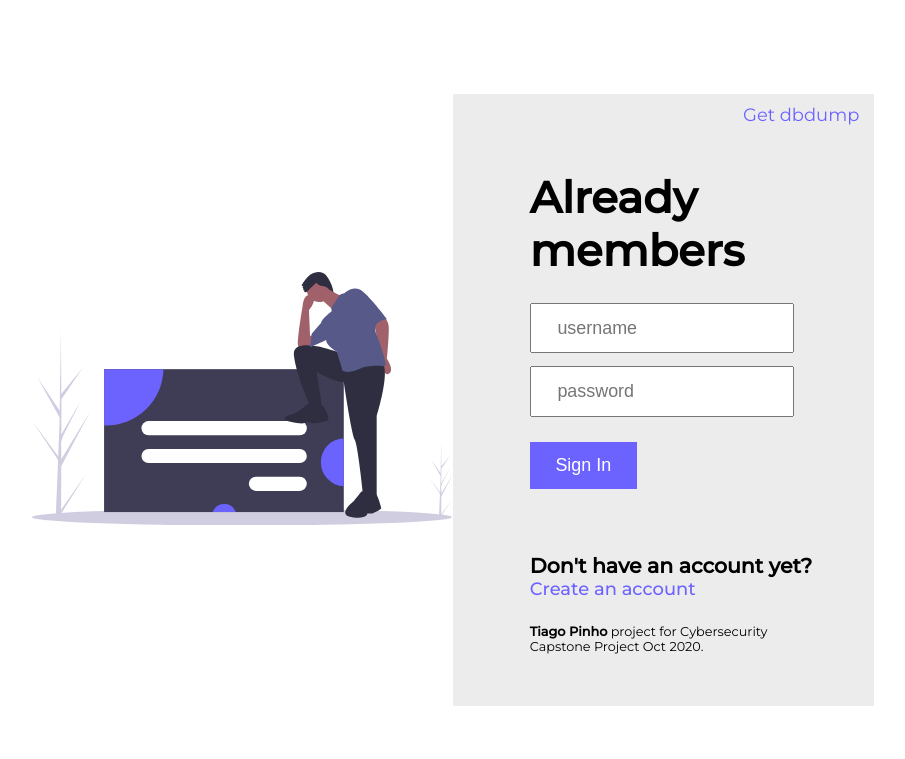
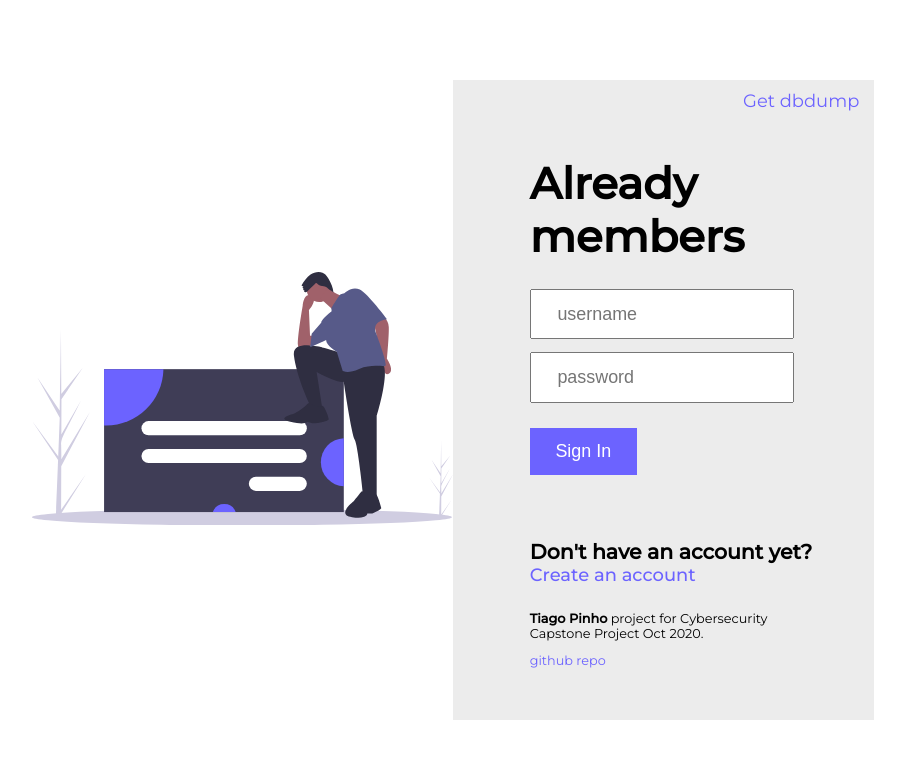
Before and after one commit to tiagorp/coursera-cyber-capstone, a PHP site: page /html/index.php in a window 1280 px wide. Shown: the top 759 px of the page, without its empty margins (187-1092 px from the left). Run offline with PHP 8.4, Linux system fonts and the light colour scheme.

Commit message:
added repo link

```diff
--- a/html/index.php
+++ b/html/index.php
@@ -153,6 +153,7 @@ if ($_SERVER["REQUEST_METHOD"] == "POST") {
           </div>
         </div>
         <p class="disclaimer"><b>Tiago Pinho</b> project for Cybersecurity Capstone Project Oct 2020.</p>
+        <div class="githubrepo-linkwrapper"><a href="https://github.com/tiagorp/coursera-cyber-capstone" target="_blank" rel="noopener noreferrer">github repo</a></div>
       </div>
     </div>
   </main>
--- a/html/styles/_login.scss
+++ b/html/styles/_login.scss
@@ -79,6 +79,18 @@ main.login-page {
   font-size: $xsmall-text;
 }
 
+.githubrepo-linkwrapper {
+  text-align: left;
+  width: 100%;
+  padding-left: 2rem;
+  padding-top: 1rem;
+}
+
+.githubrepo-linkwrapper a {
+  font-size: $xsmall-text;
+  color: $primary-color;
+}
+
 /* phone mode */
 @media screen and (max-width: 620px) {
   .login-page .intro {
--- a/html/styles/style.css
+++ b/html/styles/style.css
@@ -166,6 +166,18 @@ main.login-page {
   padding-left: 2rem;
   padding-top: 2rem;
   font-size: 1rem;
+}
+
+.githubrepo-linkwrapper {
+  text-align: left;
+  width: 100%;
+  padding-left: 2rem;
+  padding-top: 1rem;
+}
+
+.githubrepo-linkwrapper a {
+  font-size: 1rem;
+  color: #6c63ff;
 }
 
 /* phone mode */
```
Also changed, not shown: 1 other file.
